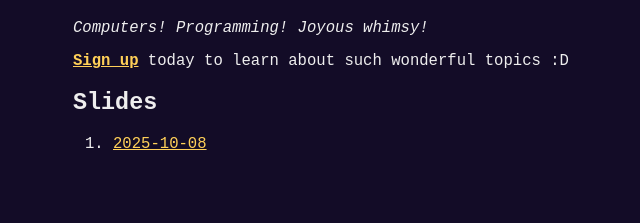
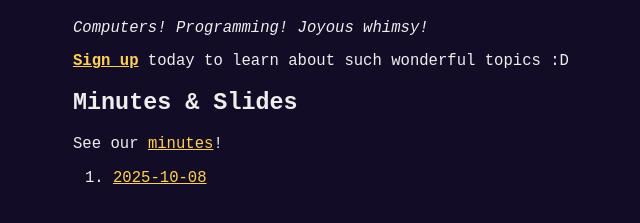
Before and after one commit to hawkhacks/club-website, a plain HTML site: page index.html in a window 1280 px wide. Shown: the part 61-284 px from the top of the page, without its empty margins (231-871 px from the left). Drawn offline with Linux system fonts and the light colour scheme.

Commit message:
Add minutes link

```diff
--- a/index.html
+++ b/index.html
@@ -17,7 +17,14 @@
         >
         today to learn about such wonderful topics :D
       </p>
-      <h2>Slides</h2>
+      <h2>Minutes & Slides</h2>
+      <p>
+        See our
+        <a
+          href="https://docs.google.com/document/d/1bXDOuz4CqmQUOcu9AeHohcbDpmlwvTIRl9lyIMS--6E/"
+          >minutes</a
+        >!
+      </p>
       <ol>
         <li>
           <a
```
